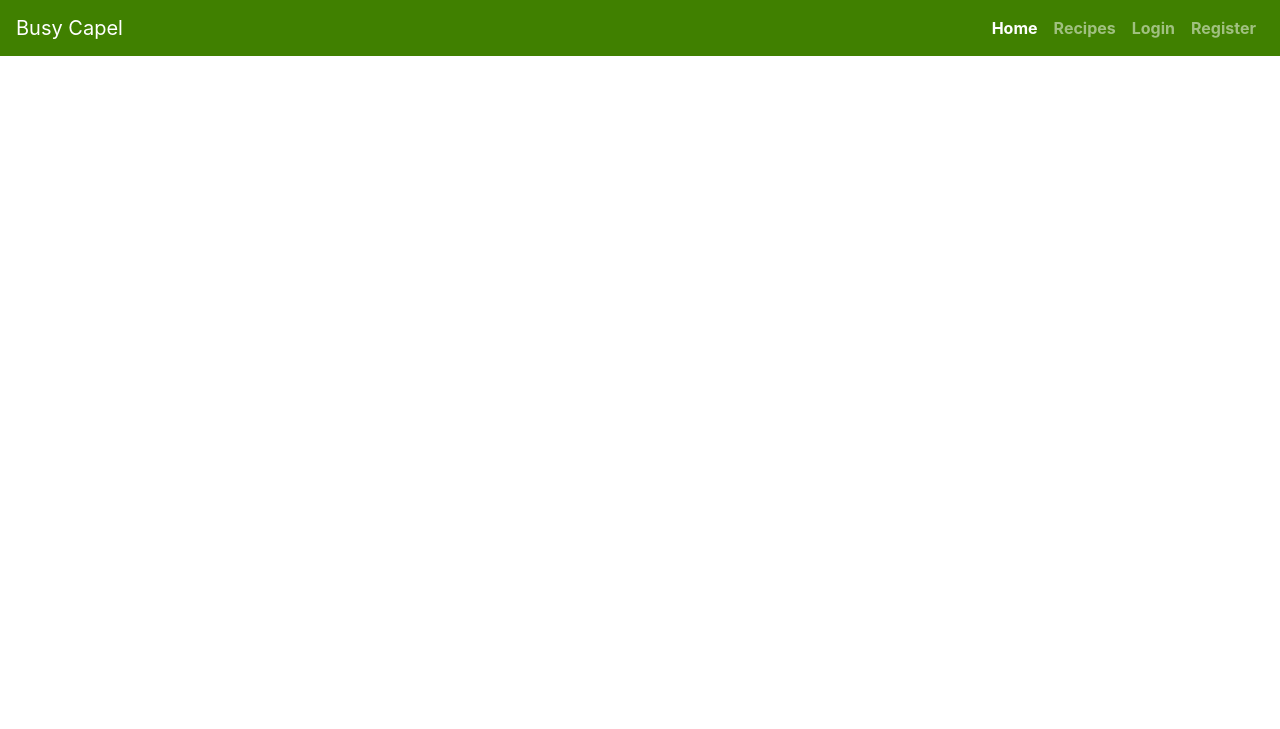
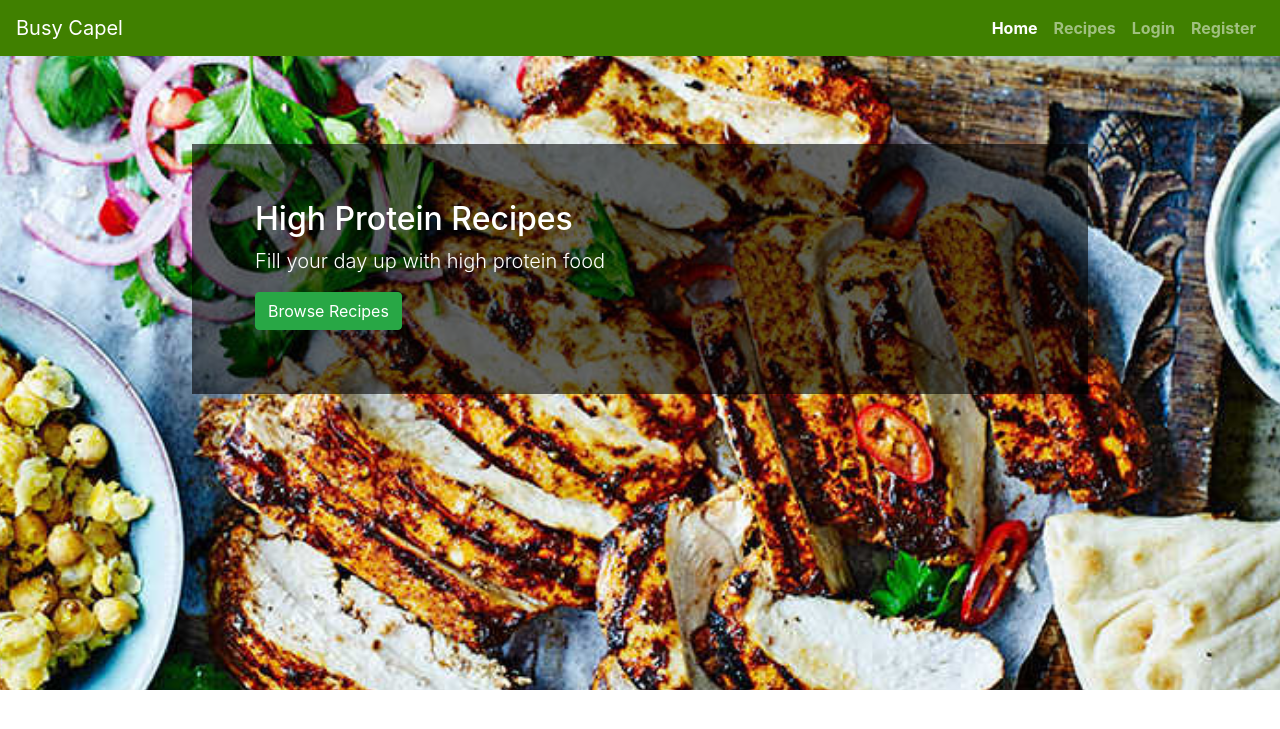
Before and after one commit to capel82/Busy-Capel, a Flask app: page / in a window 1280 px wide. Shown: the top 729 px of the page. Run offline with Flask 2, Linux system fonts and the light colour scheme; data that the repository does not hold is empty; some libraries are stand-ins or nearby versions.

Commit message:
add jumbotron to index page

```diff
--- a/static/css/style.css
+++ b/static/css/style.css
@@ -1,10 +1,39 @@
 html {
     height: 100%;
 }
-
+/*--NAVBAR--*/
 .navbar {
     background-color: #408000;
 }
 .navbar li {
     font-weight: bold;
 }
+
+/*--JUMBOTRON--*/
+.jumbotron {
+    background-image:url("../images/smashed-chicken.jpg");
+    background-position:center;
+    background-attachment: fixed;
+    -webkit-background-size:cover;
+    -moz-background-size: cover;
+    min-height: 80vh;
+    margin-top: 50px;
+}
+.overlay {
+    height:80%;
+    width:70%;
+    background-color: rgb(0,0,0, 0.6);
+    align-items:center;
+    vertical-align: central;
+    margin-top: 30px;
+}
+.recipe_shoutout{
+    color:#fff;
+    font-weight: 500;
+
+}
+.jumbotron p {
+    color:#fff;
+    font-weight: 300;
+
+}
--- a/templates/index.html
+++ b/templates/index.html
@@ -29,4 +29,15 @@
       </div>
     </nav>
   </header>
+
+  <!--SHOUTOUT JUMBOTRON-->
+  <section id="shoutout">
+    <div class="jumbotron jumbotron-fluid">
+      <div class="overlay mx-auto p-5">
+        <div class="container">
+          <h2 class="display-5  my-2 recipe_shoutout">High Protein Recipes</h2>
+          <p class="lead mx-auto">Fill your day up with high protein food</p>
+          <p><a id="browse" class="btn btn-success mx-auto" href="#" role="button"> Browse Recipes</a></p>
+        </div>
+      </div>
 {% endblock %}
```
Also changed, not shown: static/images/smashed-chicken.jpg (added), 1 other file.
